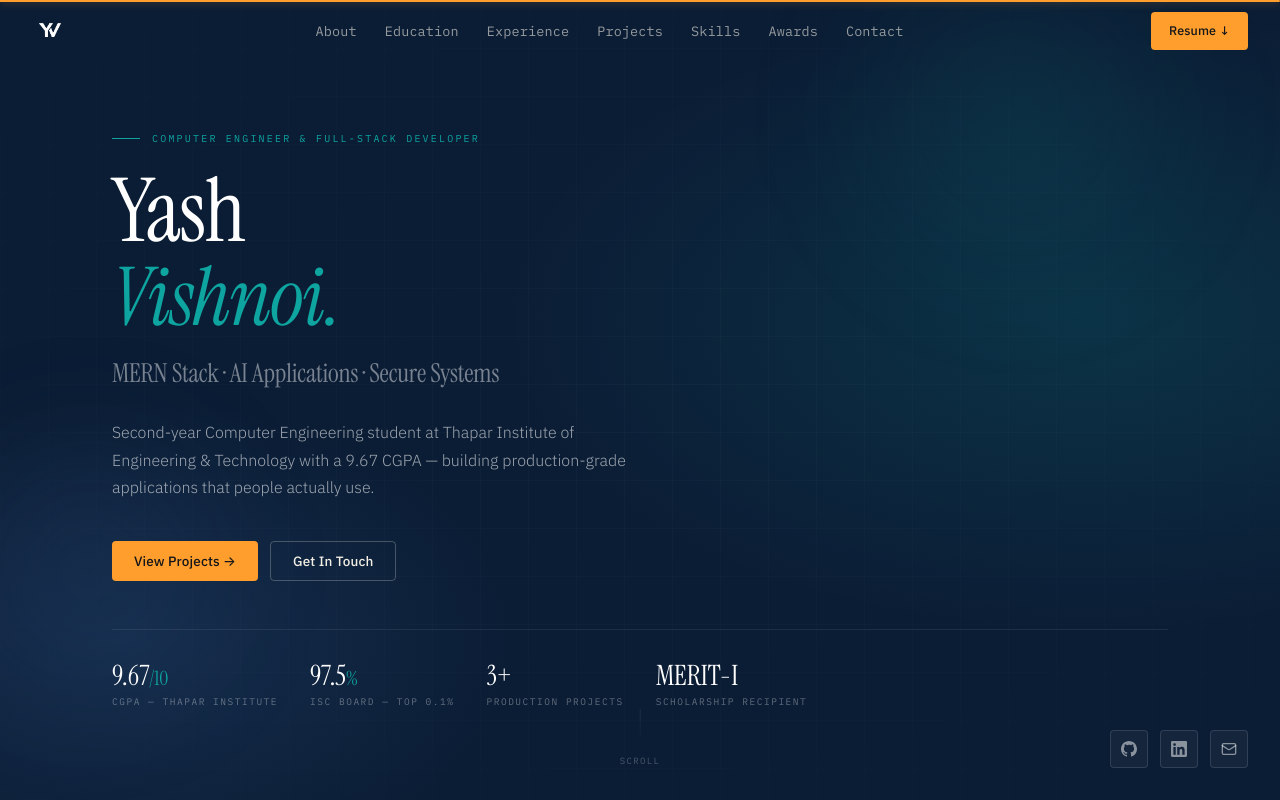
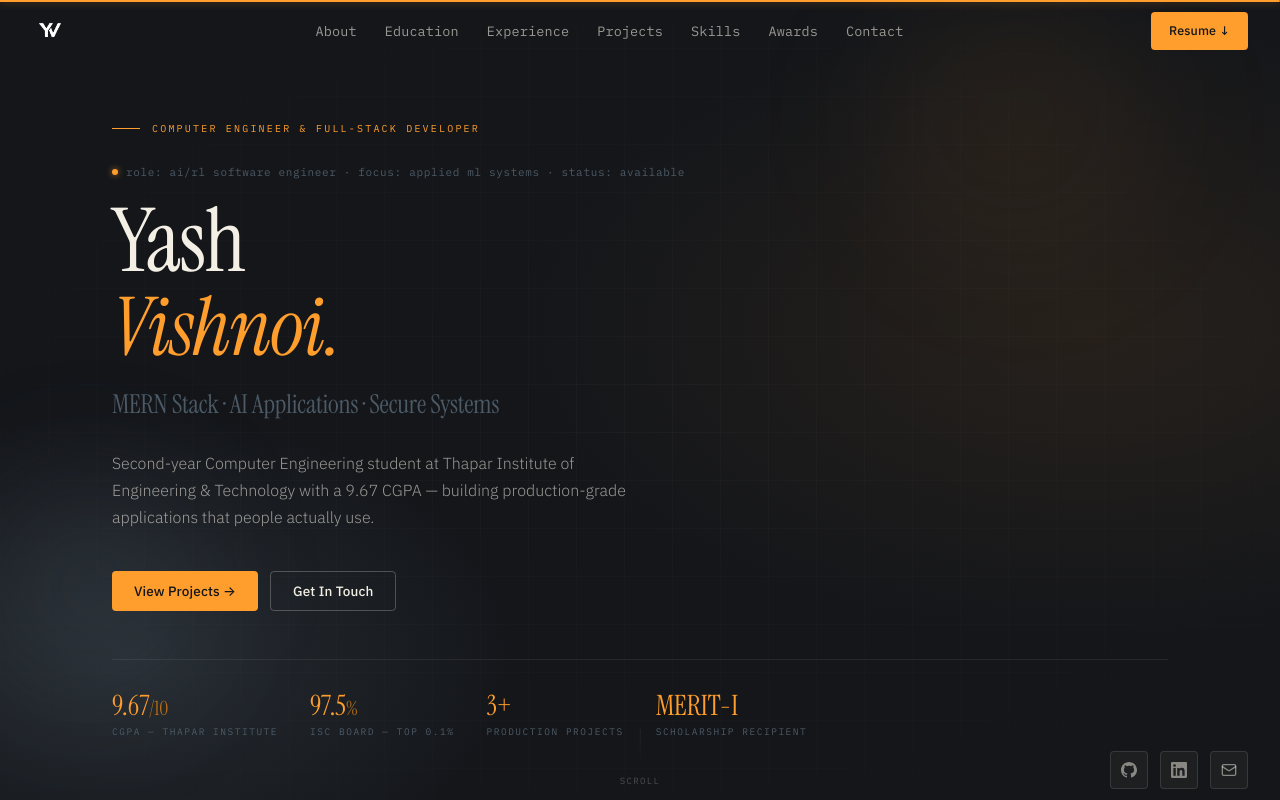
Before and after one commit to yvishi/Portfolio, a React (Vite) app: page / in a window 1280 px wide. Shown: the top 800 px of the page. Built offline with nearby package versions, Linux system fonts and the light colour scheme.

Commit message:
style: restyle Hero to Instrument Panel, add telemetry strip

```diff
--- a/src/components/Hero.css
+++ b/src/components/Hero.css
@@ -6,7 +6,7 @@
   display: flex;
   flex-direction: column;
   justify-content: center;
-  background: var(--navy);
+  background: var(--chassis);
   overflow: hidden;
 }
 
@@ -22,8 +22,8 @@
   position: absolute;
   inset: 0;
   background:
-    radial-gradient(ellipse 70% 60% at 85% 40%, rgba(14,165,160,0.16) 0%, transparent 65%),
-    radial-gradient(ellipse 50% 50% at 10% 80%, rgba(30,58,95,0.6) 0%, transparent 60%);
+    radial-gradient(ellipse 70% 60% at 85% 40%, rgba(255,158,44,0.08) 0%, transparent 65%),
+    radial-gradient(ellipse 50% 50% at 10% 80%, rgba(76,90,102,0.35) 0%, transparent 60%);
 }
 
 .hero-grid {
@@ -45,7 +45,7 @@
 .hero-orb-1 {
   width: 400px;
   height: 400px;
-  background: radial-gradient(circle, rgba(14,165,160,0.12) 0%, transparent 70%);
+  background: radial-gradient(circle, rgba(255,158,44,0.08) 0%, transparent 70%);
   top: -80px;
   right: 5%;
   animation-delay: 0s;
@@ -53,7 +53,7 @@
 .hero-orb-2 {
   width: 280px;
   height: 280px;
-  background: radial-gradient(circle, rgba(30,58,95,0.4) 0%, transparent 70%);
+  background: radial-gradient(circle, rgba(76,90,102,0.3) 0%, transparent 70%);
   bottom: 10%;
   left: -50px;
   animation-delay: -3s;
@@ -79,7 +79,7 @@
   font-size: 10px;
   letter-spacing: 0.22em;
   text-transform: uppercase;
-  color: var(--teal);
+  color: var(--signal);
   margin-bottom: var(--space-5);
   display: flex;
   align-items: center;
@@ -90,7 +90,7 @@
   display: block;
   width: 28px;
   height: 1px;
-  background: var(--teal);
+  background: var(--signal);
   flex-shrink: 0;
 }
 
@@ -98,14 +98,14 @@
   font-family: var(--font-display);
   font-size: clamp(46px, 7vw, 88px);
   font-weight: 400;
-  color: white;
+  color: var(--paper-on-dark);
   line-height: 1.02;
   letter-spacing: -1.5px;
   margin-bottom: var(--space-3);
 }
 
 .hero-name .name-accent {
-  color: var(--teal);
+  color: var(--signal);
   display: block;
   font-style: italic;
   font-size: 0.92em;
@@ -115,14 +115,14 @@
   font-family: var(--font-display);
   font-size: clamp(18px, 2.5vw, 26px);
   font-weight: 400;
-  color: rgba(255,255,255,0.45);
+  color: var(--wire);
   margin-bottom: var(--space-6);
   letter-spacing: -0.2px;
 }
 
 .hero-tagline {
   font-size: 16px;
-  color: rgba(255,255,255,0.6);
+  color: rgba(243,239,228,0.6);
   max-width: 520px;
   line-height: 1.7;
   font-weight: 300;
@@ -141,7 +141,7 @@
   display: flex;
   gap: var(--space-8);
   padding-top: var(--space-8);
-  border-top: 1px solid rgba(255,255,255,0.08);
+  border-top: 1px solid rgba(243,239,228,0.08);
   flex-wrap: wrap;
 }
 
@@ -154,12 +154,12 @@
   font-family: var(--font-display);
   font-size: 28px;
   font-weight: 400;
-  color: white;
+  color: var(--signal);
   line-height: 1;
 }
 .hero-stat-value em {
   font-style: normal;
-  color: var(--teal);
+  color: var(--signal-dim);
   font-size: 0.7em;
 }
 .hero-stat-label {
@@ -167,7 +167,7 @@
   font-size: 9.5px;
   letter-spacing: 0.16em;
   text-transform: uppercase;
-  color: rgba(255,255,255,0.35);
+  color: var(--wire);
 }
 
 /* Social Links */
@@ -185,17 +185,17 @@
   display: flex;
   align-items: center;
   justify-content: center;
-  border: 1px solid rgba(255,255,255,0.12);
+  border: 1px solid rgba(243,239,228,0.12);
   border-radius: var(--radius);
-  color: rgba(255,255,255,0.5);
+  color: rgba(243,239,228,0.5);
   text-decoration: none;
   transition: var(--transition);
-  background: rgba(255,255,255,0.04);
+  background: rgba(243,239,228,0.04);
 }
 .social-btn:hover {
-  border-color: var(--teal);
-  color: var(--teal);
-  background: rgba(14,165,160,0.08);
+  border-color: var(--signal);
+  color: var(--signal);
+  background: rgba(255,158,44,0.08);
   transform: translateY(-2px);
 }
 
@@ -209,7 +209,7 @@
   flex-direction: column;
   align-items: center;
   gap: var(--space-2);
-  color: rgba(255,255,255,0.25);
+  color: rgba(243,239,228,0.25);
   font-family: var(--font-mono);
   font-size: 9px;
   letter-spacing: 0.15em;
@@ -218,12 +218,32 @@
 .hero-scroll-line {
   width: 1px;
   height: 36px;
-  background: linear-gradient(to bottom, rgba(255,255,255,0.25), transparent);
+  background: linear-gradient(to bottom, rgba(243,239,228,0.25), transparent);
   animation: scrollPulse 2s ease-in-out infinite;
 }
 @keyframes scrollPulse {
   0%, 100% { opacity: 0.3; transform: scaleY(1); }
   50%       { opacity: 0.8; transform: scaleY(1.15); }
+}
+
+.hero-telemetry {
+  display: inline-flex;
+  align-items: center;
+  gap: 8px;
+  font-family: var(--font-mono);
+  font-size: 11px;
+  letter-spacing: 0.06em;
+  text-transform: lowercase;
+  color: var(--wire);
+  margin-bottom: var(--space-4);
+}
+
+.hero-telemetry-dot {
+  width: 6px;
+  height: 6px;
+  border-radius: 50%;
+  background: var(--signal);
+  box-shadow: 0 0 6px rgba(255, 158, 44, 0.7);
 }
 
 @media (max-width: 768px) {
--- a/src/components/Hero.jsx
+++ b/src/components/Hero.jsx
@@ -38,6 +38,17 @@ export default function Hero() {
           custom={0.1}
         >
           Computer Engineer &amp; Full-Stack Developer
+        </motion.div>
+
+        <motion.div
+          className="hero-telemetry"
+          variants={fadeUp}
+          initial="hidden"
+          animate="visible"
+          custom={0.02}
+        >
+          <span className="hero-telemetry-dot" aria-hidden="true" />
+          role: ai/rl software engineer · focus: applied ml systems · status: available
         </motion.div>
 
         <motion.h1
```
